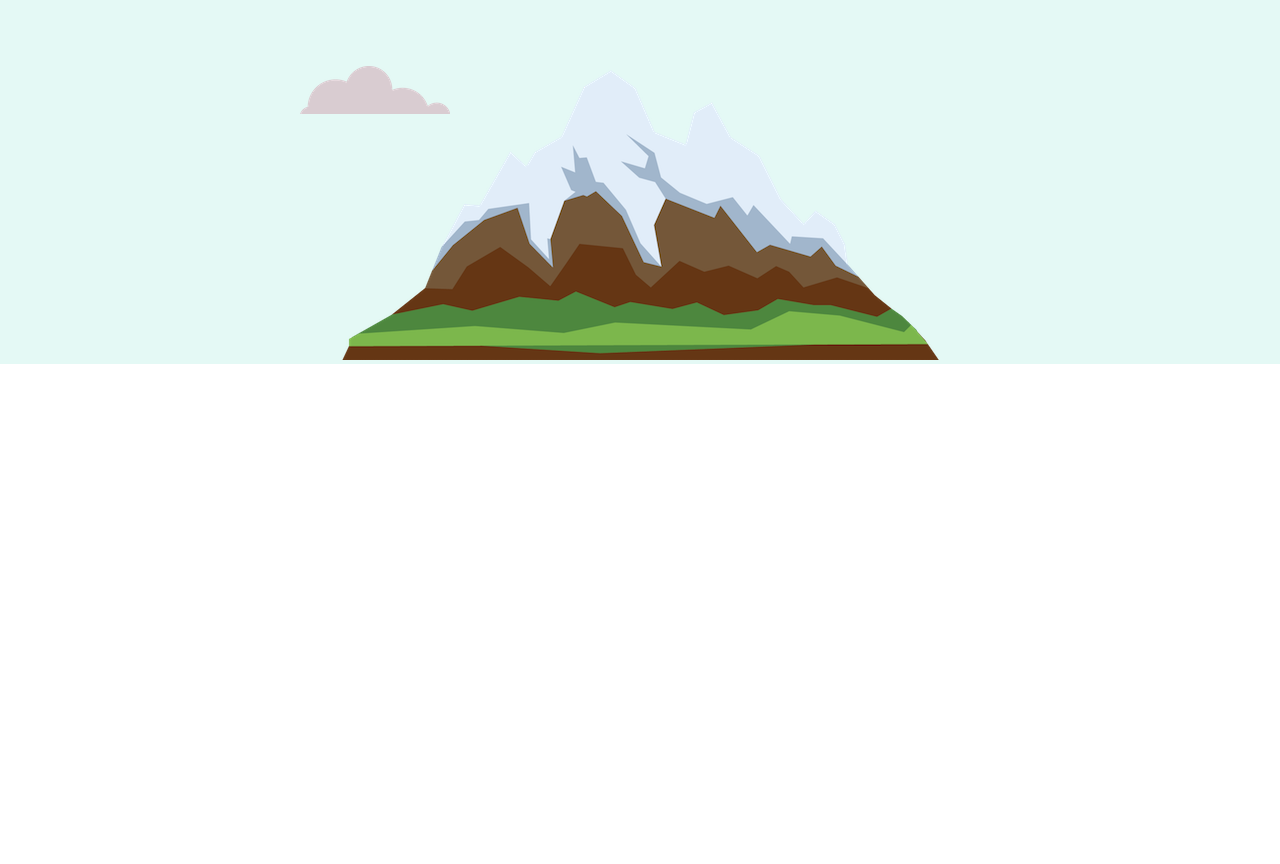
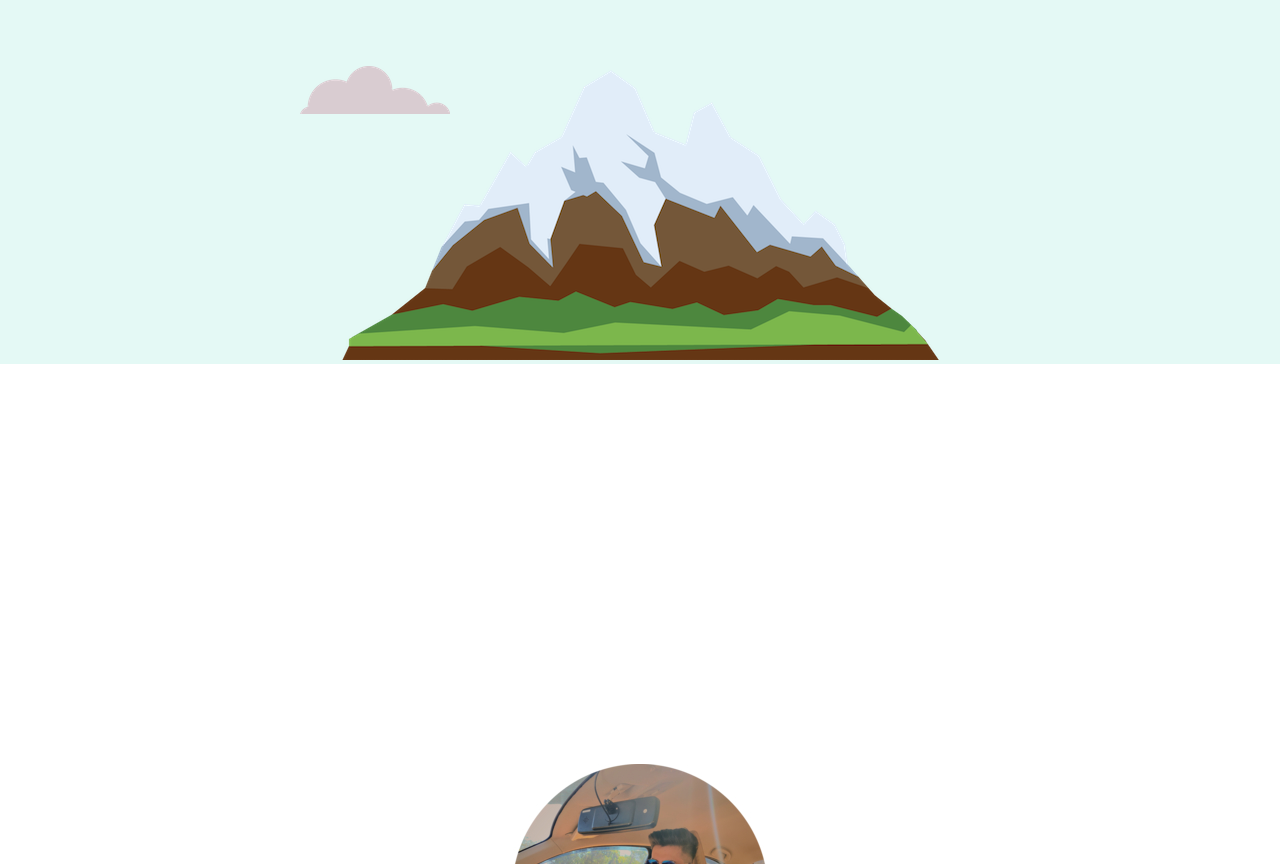
Before and after one commit to Archies-Bhanushali/Archies11, a plain HTML site: page index.html in a window 1280 px wide. Shown: the part 369-1233 px from the top of the page. Drawn offline with Linux system fonts and the light colour scheme.

Commit message:
Update styles.css

```diff
--- a/css/styles.css
+++ b/css/styles.css
@@ -43,7 +43,8 @@ a:hover {
 }
 
 .middle-container {
-  margin: 500px 0;
+  margin: 100px 0;
+  padding: 100px;
 
 }
 
```
